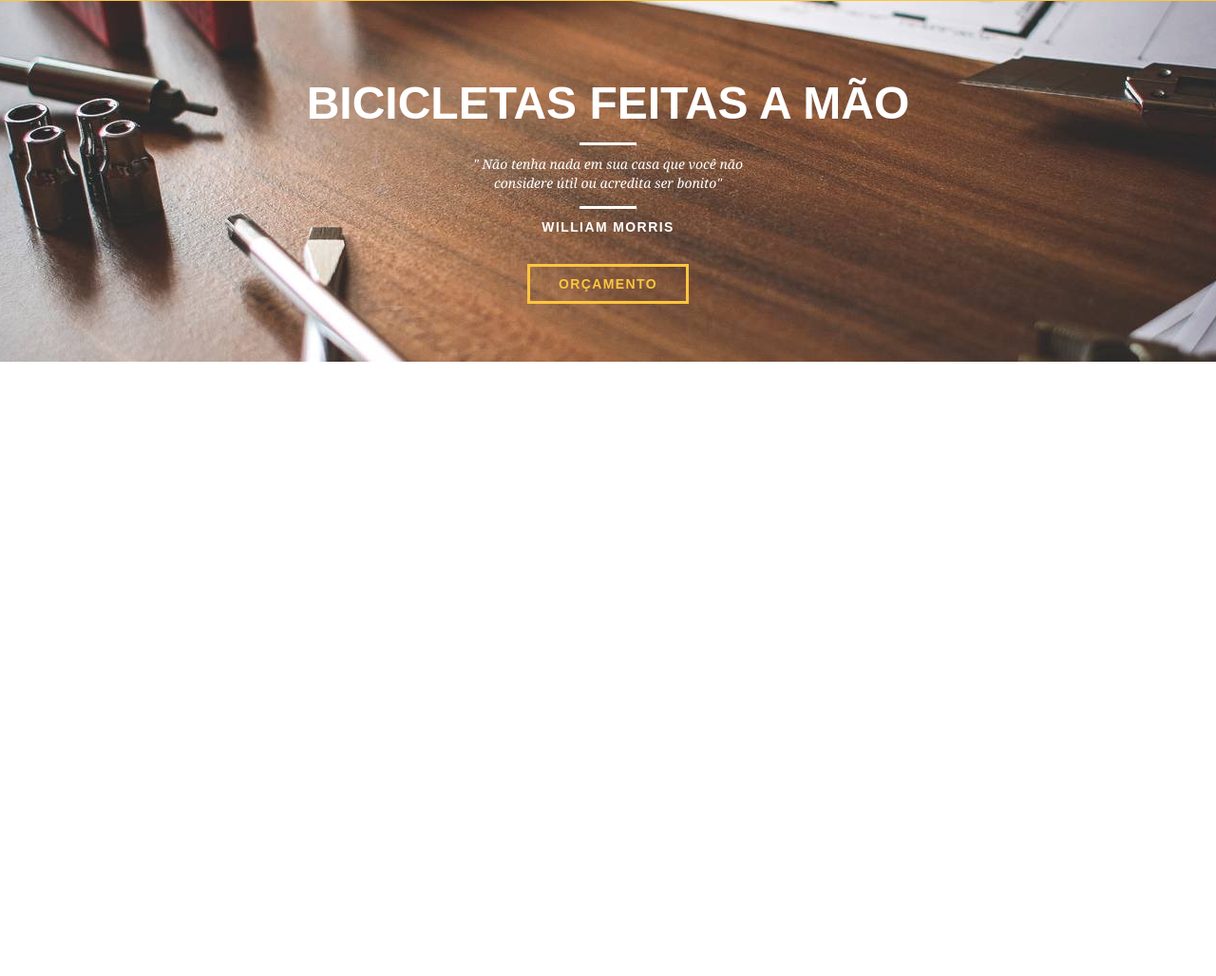
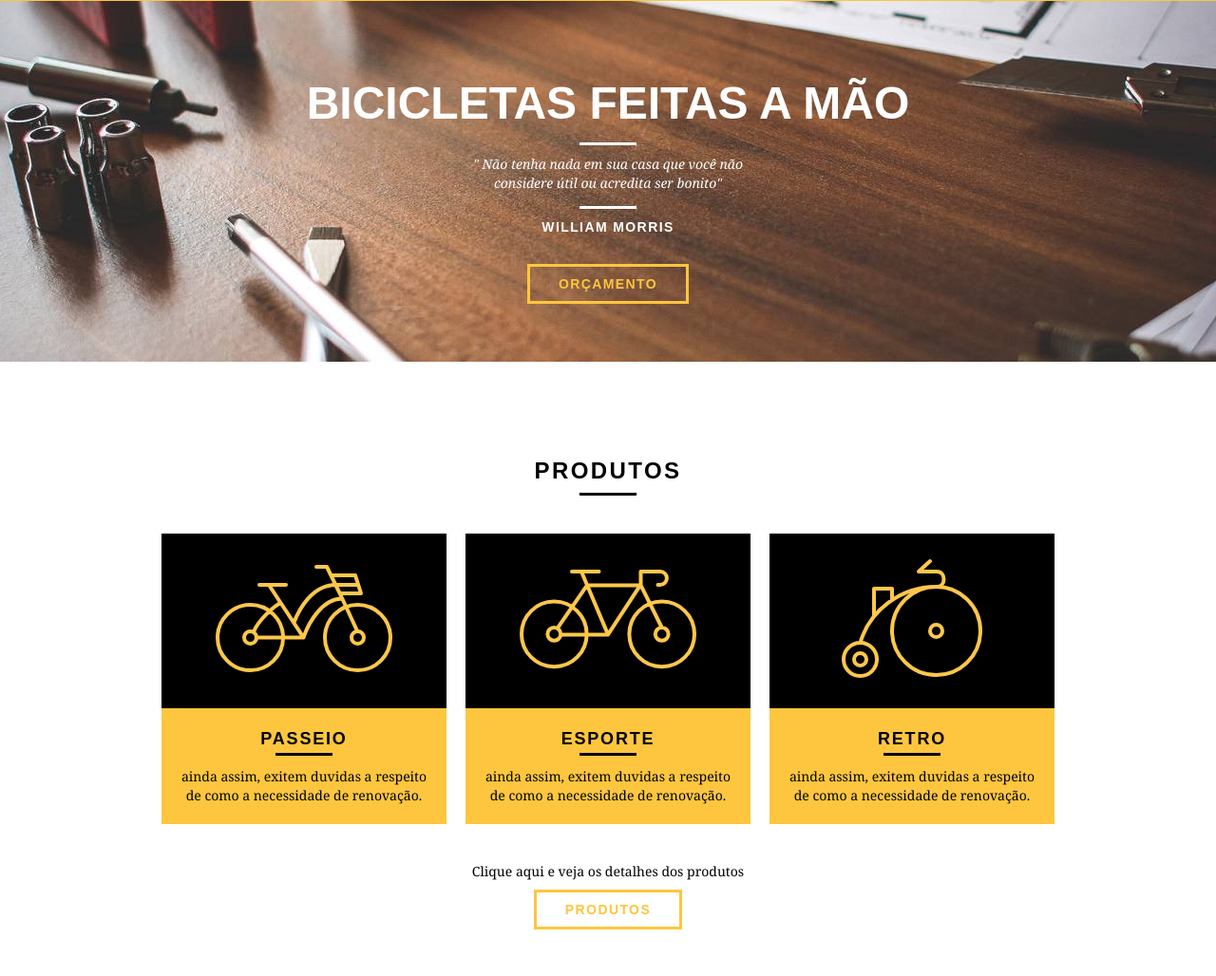
Before and after one commit to moouro/bikcraft, a plain HTML site: page index.html in a window 1280 px wide. Shown: the part 95-1123 px from the top of the page at 95% size. Before the commit the page ends 800 px from the top, so only its background shows below. Drawn offline with Linux system fonts and the light colour scheme.

Commit message:
adicionado introdução -produtos  home

```diff
--- a/css/style.css
+++ b/css/style.css
@@ -17,12 +17,39 @@ color:  #fec63e;
 font-size: 14px;
 line-height: 20px;
 text-transform: uppercase;
+font-weight: bold;
 letter-spacing: .1em;
-font-weight: bold;
+
 }
+
 .btn:hover{
 	color: #fff;
 	border-color: #fff;
+}
+
+.btn.btn-preto:hover{
+	color: #000;
+	border-color: #000;
+}
+
+.subtitulo{
+	font-size: 24px;
+	line-height: 30px;
+	font-weight: bold;
+	letter-spacing: .1em;
+	color: #000;
+	text-transform: uppercase;
+	text-align: center;
+	margin-bottom: 40px;
+
+}
+.subtitulo:after{
+	content: "";
+	display: block;
+	width: 60px;
+	height: 3px;
+	background: #000;
+	margin: 8px auto ;
 }
 /* Header */
 
@@ -32,6 +59,7 @@ font-weight: bold;
 	width: 100%;
 	background: #fec63e;
 	padding: 15px 0 ;
+	z-index: 10;
 }
 
 .header_menu{
@@ -42,7 +70,7 @@ font-weight: bold;
 .header_menu ul li{
 	display: inline-block;
 	margin-left: 25px;
-	margin-top: 10px;
+	margin-top: 20px;
 }
 
 .header_menu ul li a{
@@ -64,12 +92,13 @@ font-weight: bold;
 /* Introdução */
 .introducao{
 	width: 100%;
+	height: 380px;
+	background: url("../img/bg.jpg") no-repeat center;
+	background-size: cover;
 	margin-top: 96px;
-	height: 380px;
-	background: url('../img/bg.jpg') no-repeat center;
-	background-size: cover;
 	text-align: center;
 	padding-top: 80px;
+	margin-bottom: 40px;
 
 }
 .introducao h1{
@@ -105,3 +134,56 @@ font-weight: bold;
 	font-size: 14px;
 	letter-spacing: .1em;
 }
+
+/* Produtos */
+
+.produtos{
+	padding: 60px 0;
+
+
+}
+.produtos_lista li{
+	background:#fec63e;
+	text-align: center;
+}
+
+
+.produtos_lista li h3{
+	font-weight: bold;
+	font-size: 18px;
+	line-height: 25px;
+	text-transform: uppercase;
+	letter-spacing: .1em;
+	margin-top: 20px;
+
+}
+
+.produtos_lista li p{
+padding: 10px 20px 20px 20px;
+}
+
+.produtos_lista li h3:after{
+	content: "";
+	display: block;
+	width: 60px;
+	height: 3px;
+	background: #000;
+	margin: 2px auto;
+}
+
+
+.produtos_icone{
+	background: #000;
+	padding: 20px;
+
+}
+
+.call{
+	text-align: center;
+	padding-top: 40px;
+	clear: both;
+}
+
+.call p{
+	margin-bottom: 20px;
+}
--- a/index.html
+++ b/index.html
@@ -41,6 +41,41 @@
 			<a href="produtos.html" class="btn"> Orçamento</a>
 		</div>
 	</section>
+	<section class="produtos container">
+		<h2 class="subtitulo">Produtos</h2>
+		<ul class="produtos_lista">
+
+			<li class="grid-1-3">
+				<div class="produtos_icone">
+					<img src="./img/produtos/passeio.svg" alt="Bikcraft passeio">
+				</div>
+				<h3>Passeio</h3>
+				<p>ainda assim, exitem duvidas a respeito de como a necessidade de renovação.</p>
+			</li>
+
+			<li class="grid-1-3">
+				<div class="produtos_icone">
+					<img src="./img/produtos/esporte.svg" alt="Bikcraft esporte">
+				</div>
+				<h3>Esporte</h3>
+				<p>ainda assim, exitem duvidas a respeito de como a necessidade de renovação.</p>
+			</li>
+
+			<li class="grid-1-3">
+				<div class="produtos_icone">
+					<img src="./img/produtos/retro.svg" alt="Bikcraft retro">
+				</div>
+				<h3>Retro</h3>
+				<p>ainda assim, exitem duvidas a respeito de como a necessidade de renovação.</p>
+			</li>
+		</ul>
+
+		<div class="call">
+			<p>Clique aqui e veja os detalhes dos produtos</p>
+			<a href="produtos.html" class="btn btn-preto">Produtos</a>
+		</div>
+
+	</section>
 
 
 
```
